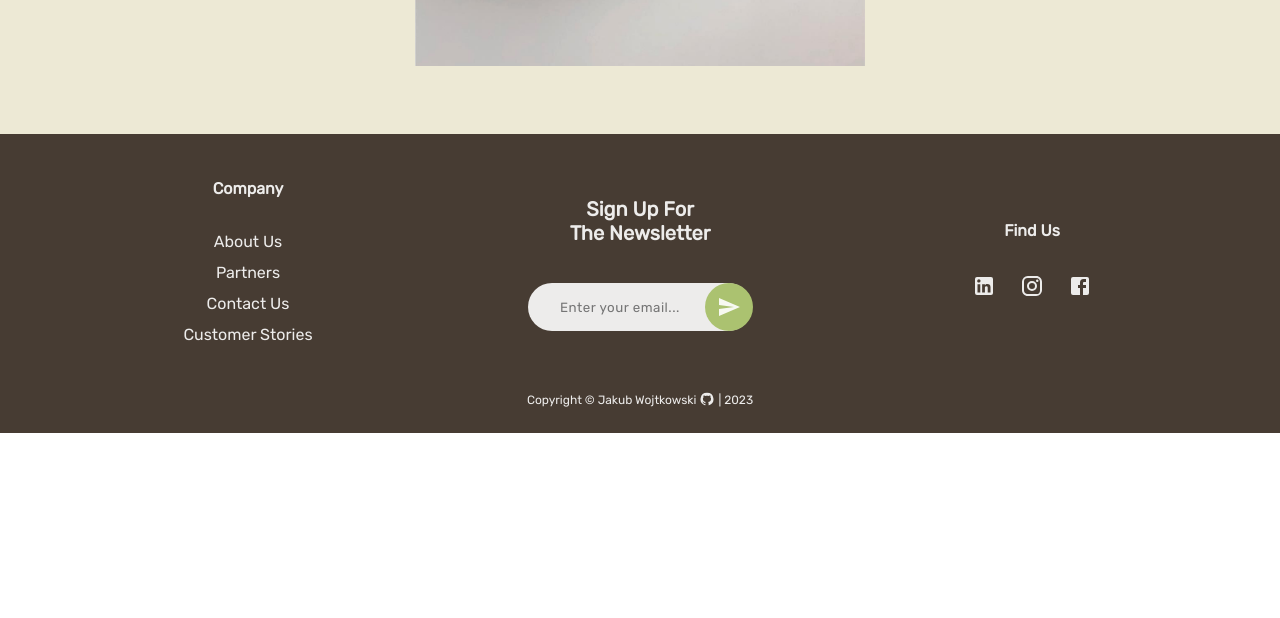
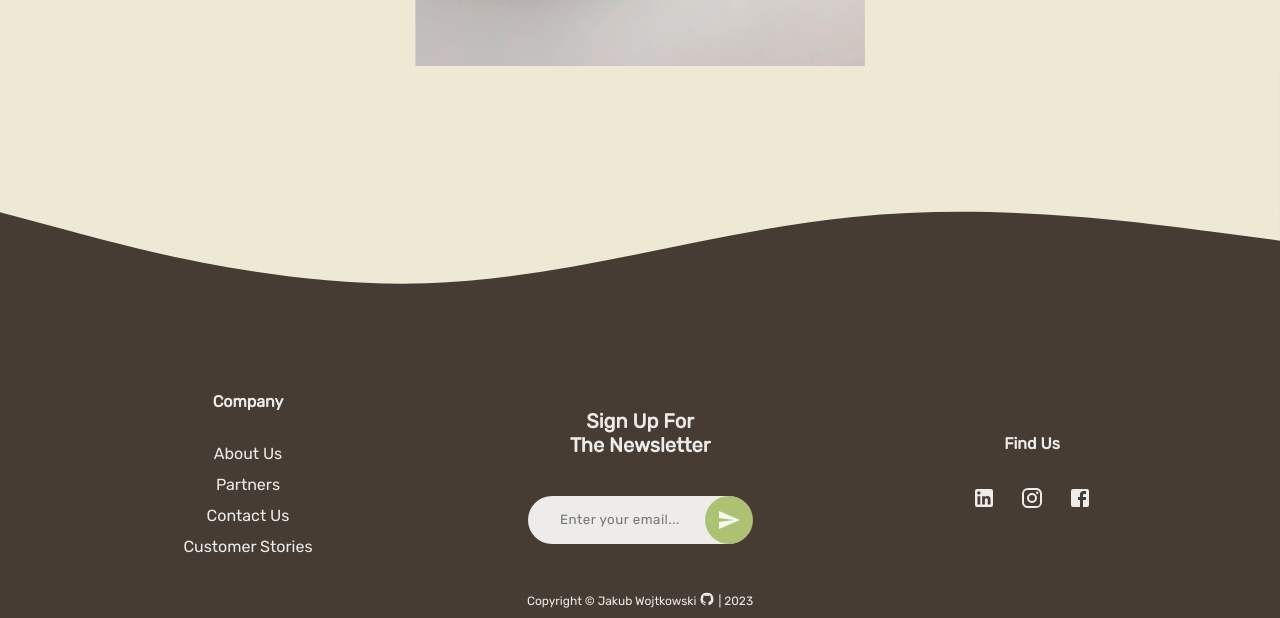
Before and after one commit to JakubWojtkowski/infusion-oasis, a React (Create React App) app: page / in a window 1280 px wide. Shown: the part 1702-2320 px from the top of the page. Before the commit the page ends 2135 px from the top, so only its background shows below. Built offline with nearby package versions, Linux system fonts and the light colour scheme; no server answers; the database is empty.

Commit message:
Add wave

```diff
--- a/src/components/About.js
+++ b/src/components/About.js
@@ -21,7 +21,7 @@ function About() {
 export default About;
 
 const Container = styled.div`
-  padding: 64px 0;
+  padding: 64px 0 0 0;
 `;
 
 const Heading = styled.h2`
--- a/src/components/Footer.js
+++ b/src/components/Footer.js
@@ -12,7 +12,7 @@ import {
 function Footer() {
   return (
     <Container>
-      {/* <Wave /> */}
+      <Wave />
       <Wrapper>
         <Main>
           <LeftMain>
@@ -87,7 +87,7 @@ const Main = styled.div`
   grid-template-columns: 1fr 1fr 1fr;
   place-items: center;
   grid-gap: 24px;
-  padding: 24px 24px;
+  padding: 12px 24px;
 
   @media only screen and (max-width: 768px) {
     grid-template-columns: 1fr 1fr;
```
